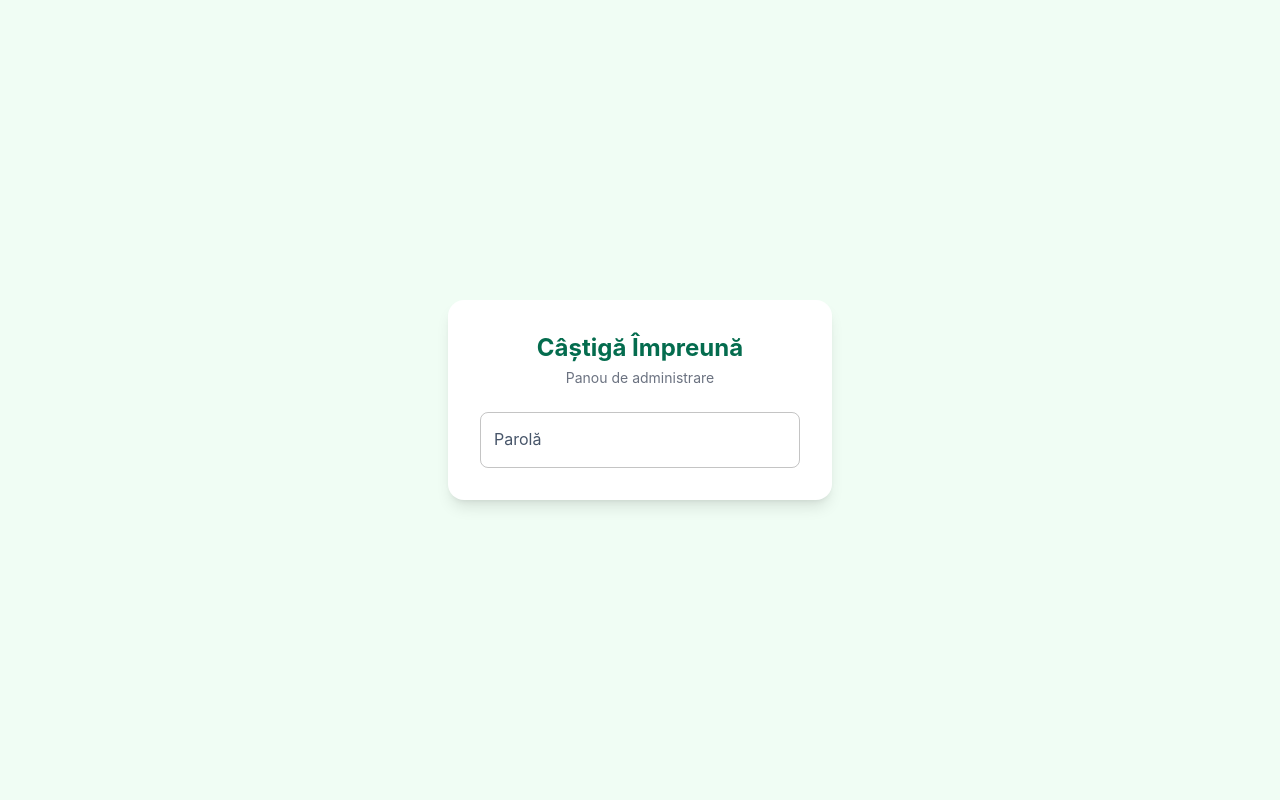
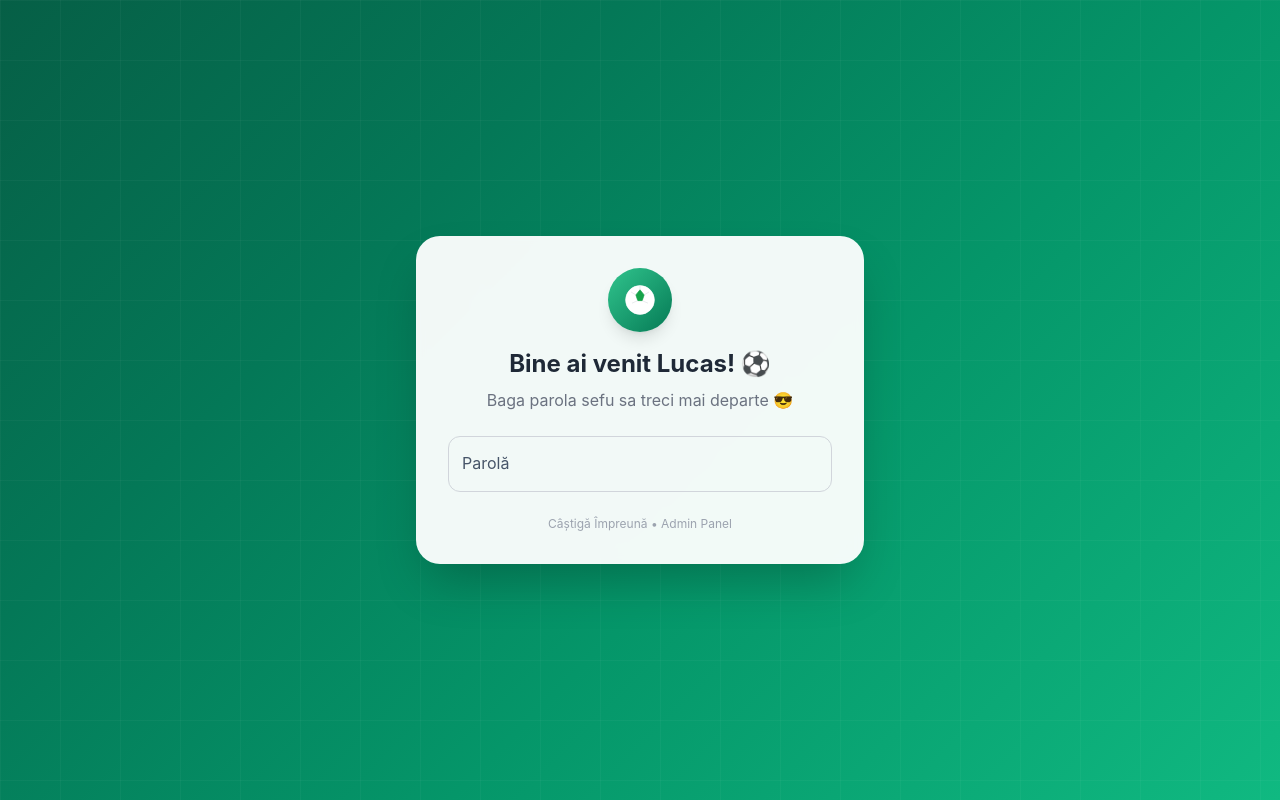
Before and after one commit to adaieandrei/castigamimpreuna-admin-nextjs-main, a Next.js app: page / in a window 1280 px wide. Built offline with nearby package versions, Linux system fonts and the light colour scheme.

Commit message:
Redesign login page with football theme and welcome message

```diff
--- a/components/Unlock.js
+++ b/components/Unlock.js
@@ -3,14 +3,22 @@ import * as React from 'react';
 import TextField from '@mui/material/TextField';
 import Layout from './Layout';
 
+const BALLS = Array.from({ length: 18 }, (_, i) => ({
+    id: i,
+    left: `${Math.round((i * 37 + 11) % 100)}%`,
+    size: 18 + (i % 5) * 10,
+    duration: 12 + (i % 7) * 3,
+    delay: -((i * 2.3) % 15),
+    opacity: 0.08 + (i % 4) * 0.04,
+}));
+
 export default function Unlock({ children }) {
     const [unlock, setUnlock] = React.useState(false)
+    const [shake, setShake] = React.useState(false)
 
     React.useEffect(() => {
-        //check if session is in local storage
         let lastLogin = localStorage.getItem("lastLogin")
         if (lastLogin) {
-            //check if session is valid
             let now = new Date().getTime()
             let diff = now - lastLogin
             if (diff < 1000 * 60 * 60 * 24) {
@@ -21,34 +29,113 @@ export default function Unlock({ children }) {
 
     const checkPasword = (event) => {
         if (event == "Par0la132#@") {
-            //add session to local storage
             localStorage.setItem("lastLogin", new Date().getTime())
             setUnlock(true)
+        } else if (event.length >= 5) {
+            setShake(true)
+            setTimeout(() => setShake(false), 500)
         }
     }
 
     if (unlock) {
         return (
-            <>
             <Layout>
                 {children}
             </Layout>
-            </>
         )
     }
-    else {
+
     return (
-            <div className="min-h-screen bg-[#f0fdf4] flex items-center justify-center">
+        <div className="min-h-screen relative overflow-hidden flex items-center justify-center"
+            style={{ background: 'linear-gradient(135deg, #065f46 0%, #047857 30%, #059669 60%, #10b981 100%)' }}>
             <Head>
                 <title>Admin - Câștigă Împreună</title>
                 <link rel="icon" href="/favicon.ico" />
             </Head>
 
-                <div className="bg-white rounded-2xl shadow-lg p-8 w-full max-w-sm">
+            <style jsx>{`
+                @keyframes floatUp {
+                    0% { transform: translateY(100vh) rotate(0deg); }
+                    100% { transform: translateY(-120px) rotate(720deg); }
+                }
+                @keyframes shake {
+                    0%, 100% { transform: translateX(0); }
+                    20% { transform: translateX(-8px); }
+                    40% { transform: translateX(8px); }
+                    60% { transform: translateX(-6px); }
+                    80% { transform: translateX(6px); }
+                }
+                .shake { animation: shake 0.5s ease-in-out; }
+            `}</style>
+
+            {/* Floating football pattern */}
+            <div className="absolute inset-0 pointer-events-none">
+                {/* Field lines */}
+                <div className="absolute inset-0" style={{
+                    backgroundImage: `
+                        linear-gradient(rgba(255,255,255,0.03) 1px, transparent 1px),
+                        linear-gradient(90deg, rgba(255,255,255,0.03) 1px, transparent 1px)
+                    `,
+                    backgroundSize: '60px 60px',
+                }} />
+                {/* Center circle */}
+                <div className="absolute top-1/2 left-1/2 -translate-x-1/2 -translate-y-1/2 w-[300px] h-[300px] rounded-full border border-white/5" />
+                <div className="absolute top-1/2 left-1/2 -translate-x-1/2 -translate-y-1/2 w-2 h-2 rounded-full bg-white/10" />
+
+                {/* Floating footballs */}
+                {BALLS.map(b => (
+                    <div key={b.id} className="absolute" style={{
+                        left: b.left,
+                        bottom: '-60px',
+                        width: b.size,
+                        height: b.size,
+                        opacity: b.opacity,
+                        animation: `floatUp ${b.duration}s linear ${b.delay}s infinite`,
+                    }}>
+                        <svg viewBox="0 0 100 100" fill="none" xmlns="http://www.w3.org/2000/svg">
+                            <circle cx="50" cy="50" r="48" fill="white" stroke="white" strokeWidth="2"/>
+                            <polygon points="50,15 65,35 58,55 42,55 35,35" fill="rgba(0,0,0,0.15)"/>
+                            <polygon points="50,15 35,35 15,30" fill="none" stroke="rgba(0,0,0,0.1)" strokeWidth="2"/>
+                            <polygon points="50,15 65,35 80,25" fill="none" stroke="rgba(0,0,0,0.1)" strokeWidth="2"/>
+                            <polygon points="65,35 58,55 80,60" fill="none" stroke="rgba(0,0,0,0.1)" strokeWidth="2"/>
+                            <polygon points="42,55 35,35 18,50" fill="none" stroke="rgba(0,0,0,0.1)" strokeWidth="2"/>
+                            <polygon points="42,55 58,55 50,75" fill="none" stroke="rgba(0,0,0,0.1)" strokeWidth="2"/>
+                        </svg>
+                    </div>
+                ))}
+            </div>
+
+            {/* Card */}
+            <div className={`relative z-10 bg-white/95 backdrop-blur-sm rounded-3xl shadow-2xl p-8 w-full max-w-md mx-4 ${shake ? 'shake' : ''}`}>
+                {/* Football icon */}
+                <div className="flex justify-center mb-4">
+                    <div className="w-16 h-16 rounded-full bg-gradient-to-br from-green-400 to-green-600 flex items-center justify-center shadow-lg">
+                        <svg width="32" height="32" viewBox="0 0 100 100" fill="none" xmlns="http://www.w3.org/2000/svg">
+                            <circle cx="50" cy="50" r="45" fill="white" stroke="white" strokeWidth="2"/>
+                            <polygon points="50,18 63,34 57,52 43,52 37,34" fill="#16a34a"/>
+                            <line x1="50" y1="18" x2="37" y2="34" stroke="#16a34a" strokeWidth="2"/>
+                            <line x1="50" y1="18" x2="63" y2="34" stroke="#16a34a" strokeWidth="2"/>
+                            <line x1="63" y1="34" x2="57" y2="52" stroke="#16a34a" strokeWidth="2"/>
+                            <line x1="43" y1="52" x2="37" y2="34" stroke="#16a34a" strokeWidth="2"/>
+                            <line x1="43" y1="52" x2="57" y2="52" stroke="#16a34a" strokeWidth="2"/>
+                            <line x1="50" y1="18" x2="50" y2="5" stroke="#d1d5db" strokeWidth="1.5"/>
+                            <line x1="63" y1="34" x2="78" y2="25" stroke="#d1d5db" strokeWidth="1.5"/>
+                            <line x1="57" y1="52" x2="75" y2="60" stroke="#d1d5db" strokeWidth="1.5"/>
+                            <line x1="43" y1="52" x2="25" y2="60" stroke="#d1d5db" strokeWidth="1.5"/>
+                            <line x1="37" y1="34" x2="22" y2="25" stroke="#d1d5db" strokeWidth="1.5"/>
+                        </svg>
+                    </div>
+                </div>
+
                 <div className="text-center mb-6">
-                        <h1 className="text-2xl font-bold text-green-700">Câștigă Împreună</h1>
-                        <p className="text-sm text-gray-500 mt-1">Panou de administrare</p>
+                    <h1 className="text-2xl font-bold text-gray-800">
+                        Bine ai venit Lucas! ⚽
+                    </h1>
+                    <p className="text-base text-gray-500 mt-2">
+                        Baga parola sefu sa treci mai departe 😎
+                    </p>
                 </div>
+
                 <TextField
                     id="outlined-password-input"
                     label="Parolă"
@@ -58,13 +145,19 @@ export default function Unlock({ children }) {
                     onChange={(event) => checkPasword(event.target.value)}
                     sx={{
                         '& .MuiOutlinedInput-root': {
+                            borderRadius: '12px',
+                            '& fieldset': { borderColor: '#d1d5db' },
+                            '&:hover fieldset': { borderColor: '#16a34a' },
                             '&.Mui-focused fieldset': { borderColor: '#16a34a' },
                         },
                         '& .MuiInputLabel-root.Mui-focused': { color: '#16a34a' },
                     }}
                 />
+
+                <p className="text-xs text-center text-gray-400 mt-6">
+                    Câștigă Împreună &bull; Admin Panel
+                </p>
             </div>
         </div>
     )
 }
-}
```
Lines whose indentation alone changed are shown as unchanged.
